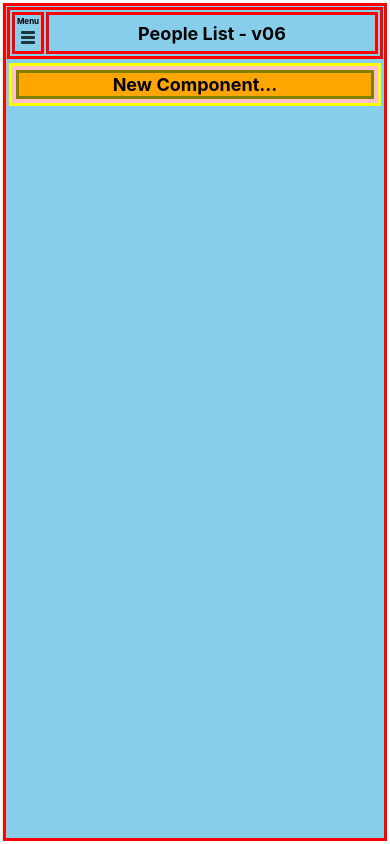
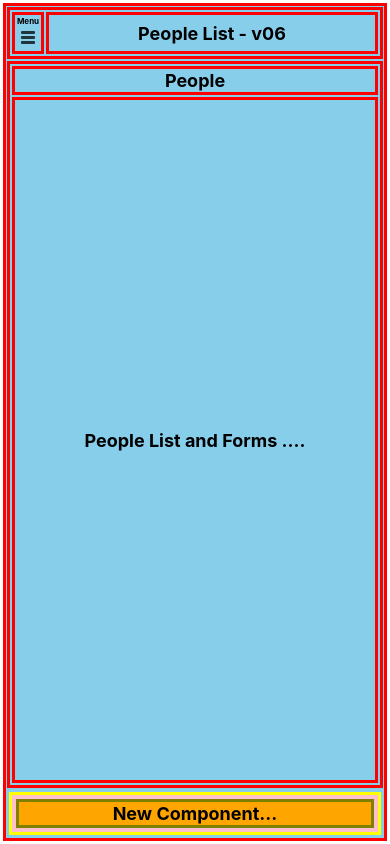
Before and after one commit to a13dd1236/rn-pro00233-people-list-06, a React Native app: screen / in a window 390 px wide. Built offline with nearby package versions, Linux system fonts and the light colour scheme.

Commit message:
feat Body template
Create Body component
components/Body/Body.js - create Body.js component
components/Body/bodyStyles.js - create bodyStyles.js styles

update components/index.js - Add Body

```diff
--- /dev/null
+++ b/components/Body/Body.js
@@ -0,0 +1,46 @@
+import * as React from 'react';
+import { View, Text } from 'react-native';
+// import Constants from 'expo-constants';
+
+// Imported npm javascript modules:
+
+// Imported local files:
+
+// Imported Styles:
+import { bodyStyles as styles } from './bodyStyles';
+// Styles:
+// const styles = {
+//   ...bodyStyles,
+// };
+
+// Sub Components:
+// HeaderMenu:
+const BodyTitle = (props) => (
+  <>
+    <View style={styles.bodyTitleContainer}>
+      <Text style={styles.bodyTitleText}>{props.appTitle}</Text>
+    </View>
+  </>
+)
+
+// HeaderTitle:
+const BodyContent = (props) => (
+  <>
+    <View style={styles.bodyContentContainer}>
+      <Text style={styles.bodyContentText}>{props.content}</Text>
+    </View>
+  </>
+)
+
+const Body = () => {
+  return (
+    <>
+      {/** Container - Body */}
+      <View style={styles.bodyContainer}>
+        <BodyTitle appTitle={"People"} />
+        <BodyContent content={"People List and Forms ...."}/>
+      </View>
+    </>
+  );
+};
+export default Body;
--- /dev/null
+++ b/components/Body/bodyStyles.js
@@ -0,0 +1,52 @@
+import { StyleSheet } from 'react-native';
+// import Constants from 'expo-constants';
+
+// Imported Styles:
+
+// Styles:
+const bodyStyles = StyleSheet.create({
+  bodyContainer: {
+    margin: 1,
+    borderColor: 'red',
+    padding: 1,
+    borderWidth: 3,
+    flex: 1,
+    justifyContent: 'flex-start',
+    backgroundColor: 'skyblue',
+  },
+
+  bodyTitleContainer: {
+    margin: 1,
+    borderColor: 'red',
+    padding: 1,
+    borderWidth: 3,
+    justifyContent: 'center',
+    backgroundColor: 'skyblue',
+  },
+  bodyTitleText: {
+    fontSize: 18,
+    fontWeight: 'bold',
+    textAlign: 'center',
+  },
+  bodyContentContainer: {
+    margin: 1,
+    borderColor: 'red',
+    padding: 1,
+    borderWidth: 3,
+    flex: 1,
+    justifyContent: 'center',
+    backgroundColor: 'skyblue',
+  },
+  bodyContentText: {
+    fontSize: 18,
+    fontWeight: 'bold',
+    textAlign: 'center',
+  },
+});
+const styles = {
+  ...bodyStyles,
+};
+
+export { styles, styles as bodyStyles };
+
+export default styles;
--- /dev/null
+++ b/components/Body/index.js
@@ -0,0 +1,4 @@
+import Body from './Body';
+
+export { Body };
+export default Body;
--- a/components/MainApp/MainApp.js
+++ b/components/MainApp/MainApp.js
@@ -6,6 +6,7 @@ import { View, Text } from 'react-native';
 
 // Imported local files:
 import { Header } from '../index';
+import { Body } from '../index';
 
 // Imported Styles:
 import { mainAppStyles as styles } from './mainAppStyles';
@@ -17,6 +18,7 @@ const MainApp = () => {
   return (
     <>
       <Header />
+      <Body />
     </>
   );
 };
--- a/components/index.js
+++ b/components/index.js
@@ -1,6 +1,7 @@
 import MainApp from './MainApp';
 import Header from './Header';
+import Body from './Body';
 import New from './New';
 
-export { New, MainApp, Header };
+export { New, MainApp, Header, Body };
 export default MainApp;
```
